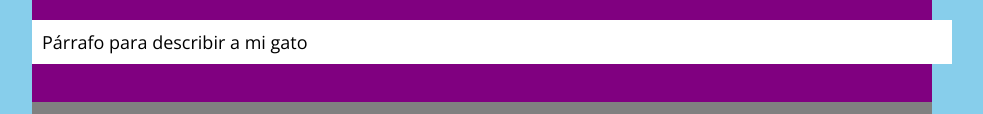
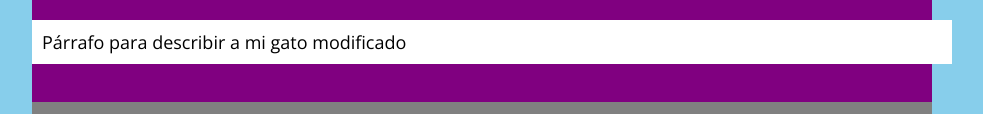
Before and after one commit to Samfvs/m02-gxx, a plain HTML site: page index.html in a window 1280 px wide. Shown: the part 445-559 px from the top of the page, without its empty margins (158-1141 px from the left). Drawn offline with nearby package versions, Linux system fonts and the light colour scheme.

Commit message:
tercera modificación

```diff
--- a/index.html
+++ b/index.html
@@ -19,7 +19,7 @@
 	<div id="introduccion">
 		<h1>Título: Ayudantía 6 modificado para el commit</h1>
 		<img src="img/imagen01.jpg">
-		<p>Párrafo para describir a mi gato</p>
+		<p>Párrafo para describir a mi gato modificado</p>
 	</div>
 
 
```
